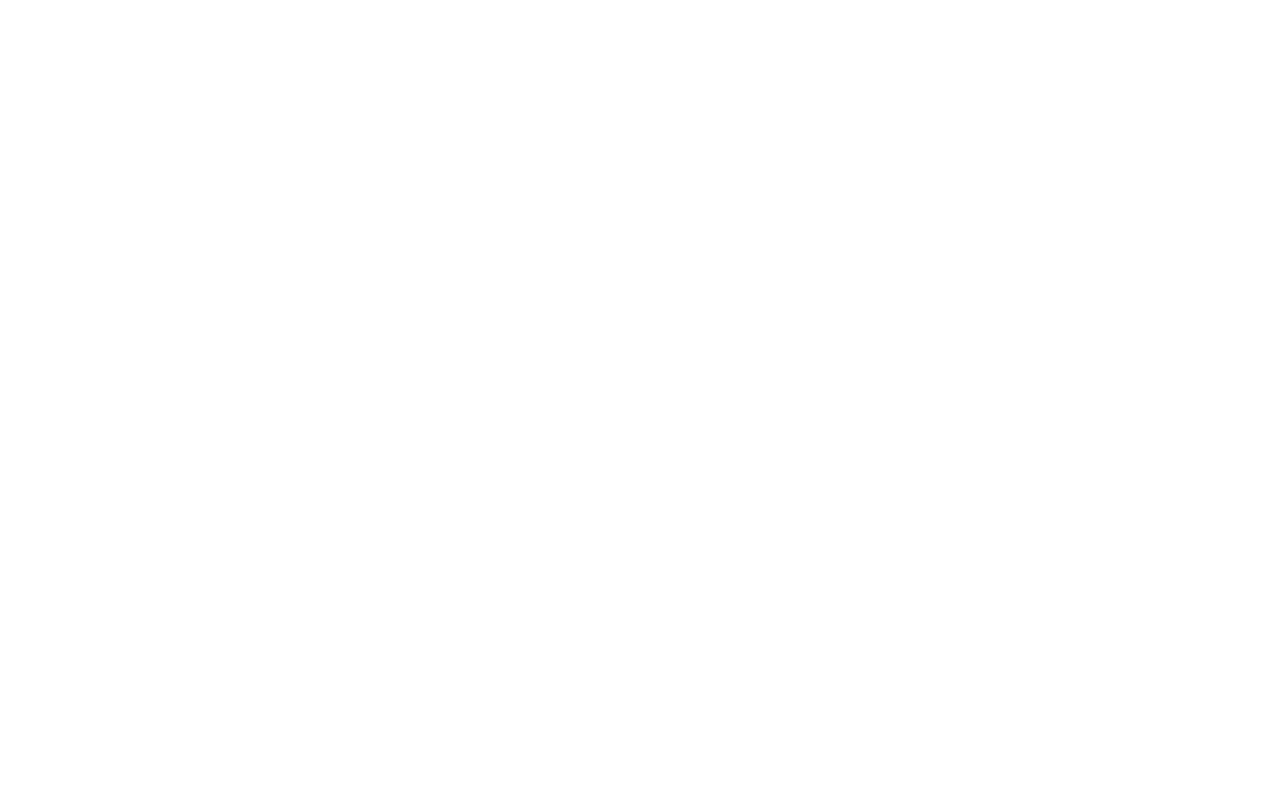
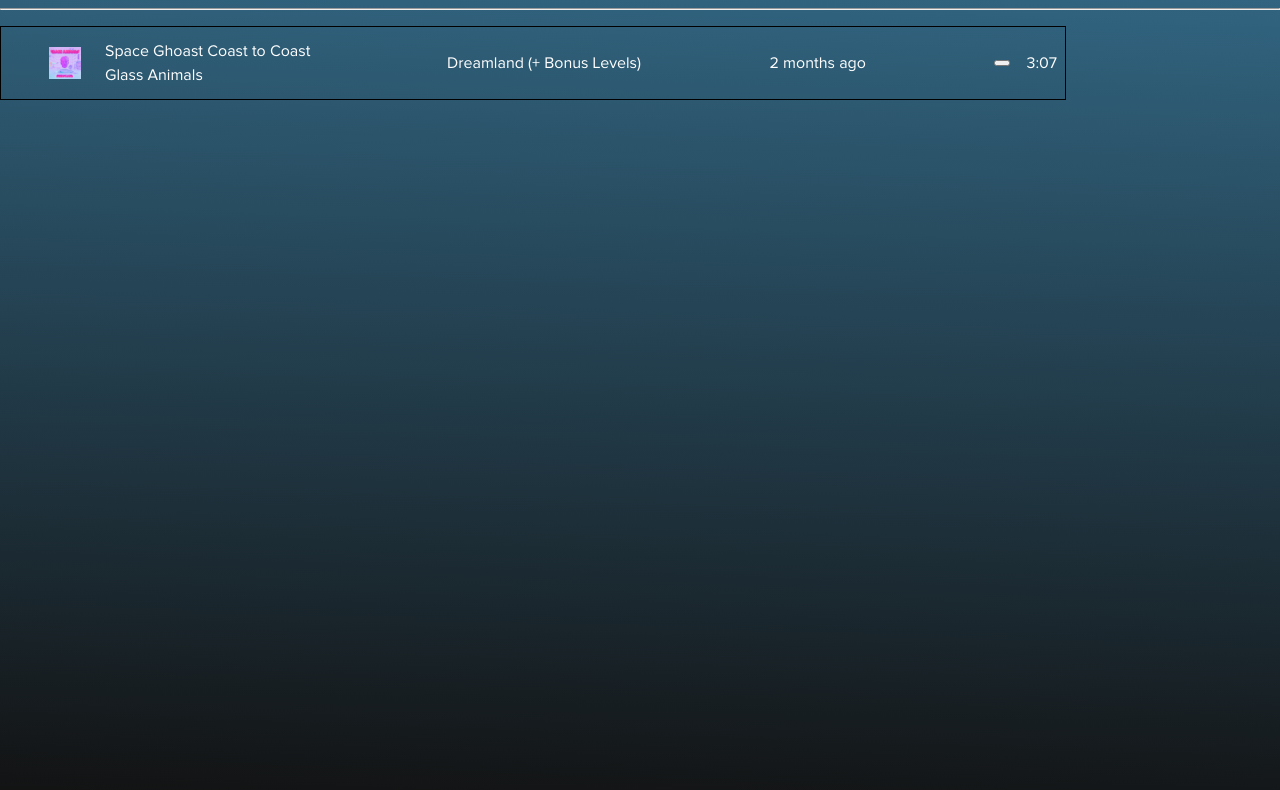
Before and after one commit to mahaaad/UserTesting-Take-home, a React (Create React App) app: page / in a window 1280 px wide. Shown: the top 790 px of the page. Built offline with nearby package versions, Linux system fonts and the light colour scheme.

Commit message:
track component

```diff
--- a/src/App.css
+++ b/src/App.css
@@ -1,5 +1,50 @@
+html{
+    height: 100%;
+}
+
 body{
+    margin: 0;
+    padding: 0;
     --background-teal: #316481;
     --background-grey: #121212;
     --main-green:#65D46E;
+
+    font-family: Proxima-Nova;
+    color: white;
+    background: rgb(18,18,18);
+    background-repeat: no-repeat;
+    background-attachment: fixed;
+    background: linear-gradient(2deg, rgba(18,18,18,1) 0%, rgba(49,100,128,1) 100%);
 }
+
+@font-face {
+    font-family: Proxima-Nova;
+    src: url(Proxima\ Nova\ Font.otf);
+}
+
+.tracks-section{
+    display: flex;
+    flex-direction: column;
+    justify-content: center;
+;
+    width: 80%;
+    height: 100%;
+    border: 1px solid black;
+}
+.track{
+    display: flex;
+    align-items: center;
+    width:auto;
+}
+.track *{
+    flex-grow: 1;
+    margin: 0.5rem;
+}
+.track-album-cover{
+    width: 2rem;
+    margin: 0.5rem;
+}
+
+.track-album-cover, .track-duration, .track button{
+    flex-grow: 0!important;
+}
--- a/src/App.js
+++ b/src/App.js
@@ -1,9 +1,37 @@
 import './App.css';
+import Track from "./components/Track"
 
 function App() {
   return (
     <div className="App">
+      <nav>
 
+      </nav>
+
+      <div className="playlist-vitals">
+
+      </div>
+
+      <div className="playlist-toolbar">
+
+      </div>
+
+      <div className="playlist-header">
+
+      </div>
+
+      <hr />
+
+      <ol className="tracks-section">
+        <Track
+          albumCover = "./img/Album Artwork.png"
+          songName = "Space Ghoast Coast to Coast"
+          artist = "Glass Animals"
+          albumName = "Dreamland (+ Bonus Levels)"
+          dateAdded = "2 months ago"
+          duration = "3:07"
+        />
+      </ol>
     </div>
   );
 }
--- a/src/components/Track.js
+++ b/src/components/Track.js
@@ -2,8 +2,28 @@
 
 function Track(props){
     return(
-        <div>
+        <li className="track">
+            <img className="track-album-cover" src={props.albumCover}/>
+            {/*Song name and artist*/}
+            <div className="track-name-and-artist">
+                <p>{props.songName}</p>
+                <p>{props.artist}</p>
+            </div>
 
-        </div>
+            {/*Album name*/}
+            <span className="track-album-name">{props.albumName}</span>
+
+            {/*Date added*/}
+            <span className="track-date-added">{props.dateAdded}</span>
+
+            {/*Like button*/}
+            <button></button>
+
+            {/*Duration*/}
+            <span className="track-duration">{props.duration}</span>
+
+        </li>
     )
 }
+
+export default Track;
```
Also changed, not shown: public/img/Album Artwork.png (added), src/Proxima Nova Font.otf (added).
